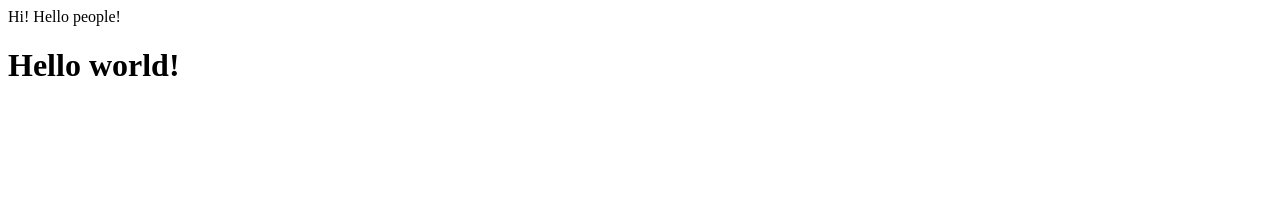
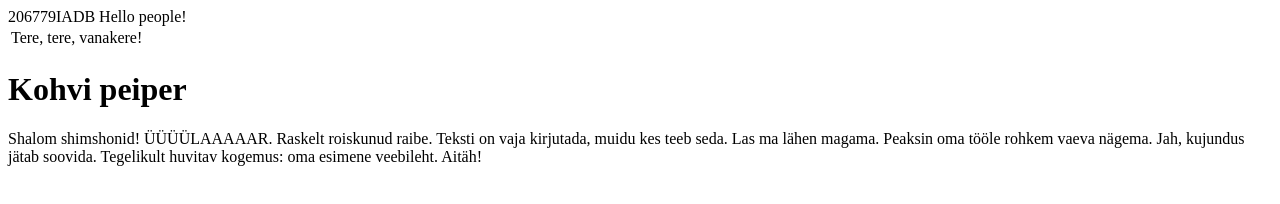
Before and after one commit to stentammemae/stentammemae.github.io, a plain HTML site: page index.html in a window 1280 px wide. Drawn offline with Linux system fonts and the light colour scheme.

Commit message:
Update index.html

```diff
--- a/index.html
+++ b/index.html
@@ -1,10 +1,17 @@
 <!DOCTYPE html>
 <html>
-<head lang="eng">
+<head lang="est">
 <meta charset="UTF-8">
 <title>Hello world!</title>
-<head>Hi!</head>
+<head>206779IADB</head>
   <body>Hello people!</body>
-<h1>Hello world!</h1>
-</body>
+  <table>
+  <tr>
+    <td>Tere,</td>
+    <td>tere,</td>
+    <td>vanakere!</td>
+  </tr>
+</table>
+<h1>Kohvi peiper</h1>
+<body>Shalom shimshonid! ÜÜÜÜLAAAAAR. Raskelt roiskunud raibe. Teksti on vaja kirjutada, muidu kes teeb seda. Las ma lähen magama. Peaksin oma tööle rohkem vaeva nägema. Jah, kujundus jätab soovida. Tegelikult huvitav kogemus: oma esimene veebileht. Aitäh!</body>
 </html>
```
